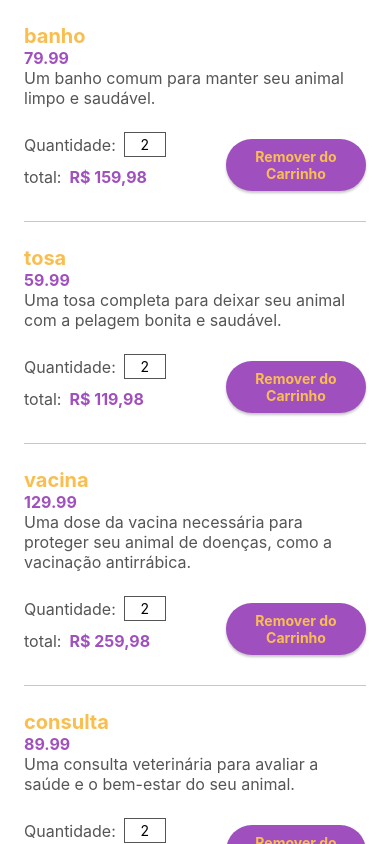
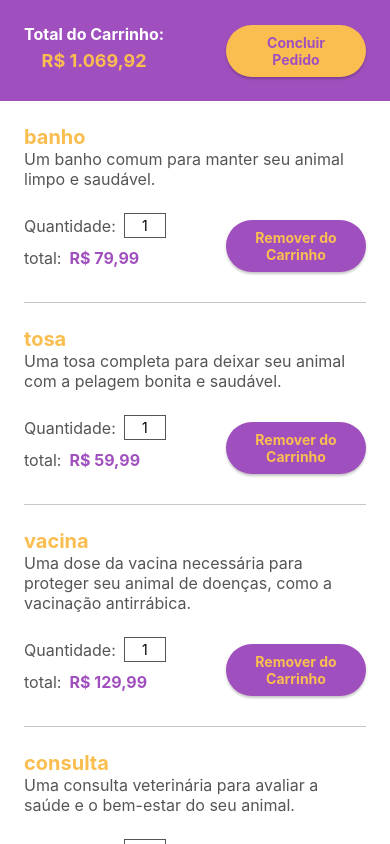
Before and after one commit to SergioLNeves/AppMobile-Gatito, a React Native app: screen / in a window 390 px wide. Built offline with nearby package versions, Linux system fonts and the light colour scheme.

Commit message:
Adiciona os status do carrinho de compras

```diff
--- a/package.json
+++ b/package.json
@@ -9,6 +9,8 @@
     "web": "expo start --web"
   },
   "dependencies": {
+    "@react-navigation/bottom-tabs": "^6.5.12",
+    "@react-navigation/native": "^6.1.10",
     "expo": "~50.0.7",
     "expo-status-bar": "~1.11.1",
     "intl": "^1.2.5",
--- a/src/componentes/Item/Item.tsx
+++ b/src/componentes/Item/Item.tsx
@@ -8,20 +8,22 @@ import { CustomItem } from "../../estilos";
 import CampoInteiro from "../../componentes/CampoInteiro/CampoInteiro";
 import Botao from "../../componentes/Botao/Botao";
 
+
+// Mock
 export const servicos = [
     {
         "id": 1,
         "nome": "banho",
         "preco": 79.99,
         "descricao": "Um banho comum para manter seu animal limpo e saudável.",
-        "quantidadeItem": 2
+        "quantidadeItem": 1
     },
     {
         "id": 2,
         "nome": "tosa",
         "preco": 59.99,
         "descricao": "Uma tosa completa para deixar seu animal com a pelagem bonita e saudável.",
-        "quantidadeItem": 2
+        "quantidadeItem": 1
     },
     {
         "id": 3,
@@ -29,48 +31,48 @@ export const servicos = [
         "preco": 129.99,
         "descricao": "Uma dose da vacina necessária para proteger seu animal de doenças, como a vacinação antirrábica."
         ,
-        "quantidadeItem": 2
+        "quantidadeItem": 1
     },
     {
         "id": 4,
         "nome": "consulta",
         "preco": 89.99,
         "descricao": "Uma consulta veterinária para avaliar a saúde e o bem-estar do seu animal.",
-        "quantidadeItem": 2
+        "quantidadeItem": 1
     },
     {
         "id": 5,
         "nome": "hospedagem",
         "preco": 149.99,
         "descricao": "Um serviço de hospedagem diária para garantir que seu animal seja bem cuidado enquanto você está fora.",
-        "quantidadeItem": 2
+        "quantidadeItem": 1
     },
     {
         "id": 6,
         "nome": "ração",
         "preco": 39.99,
         "descricao": "Uma ração premium para fornecer os nutrientes necessários para a saúde e a energia do seu animal.",
-        "quantidadeItem": 2
+        "quantidadeItem": 1
     },
     {
         "id": 7,
         "nome": "medicamento",
         "preco": 19.99,
         "descricao": "Um medicamento genérico para tratar diversas condições de saúde do seu animal, conforme prescrição veterinária.",
-        "quantidadeItem": 2
+        "quantidadeItem": 1
     },
     {
         "id": 8,
         "nome": "cirurgia",
         "preco": 499.99,
         "descricao": "Uma cirurgia de emergência para tratar casos graves que necessitam de intervenção imediata.",
-        "quantidadeItem": 2
+        "quantidadeItem": 1
     }
 ]
 
 
 
-export default function Item({ nome, preco, descricao, quantidadeItem}: { nome: string; preco: number; descricao: string; quantidadeItem:number}) {
+export default function Item({ nome, preco, descricao, quantidadeItem }: { nome: string; preco: number; descricao: string; quantidadeItem: number }) {
 
     const [quantidade, setQuantidade] = useState(quantidadeItem);
     const atualizaQuantidadeTotal = (novaQuantidade: any) => {
@@ -88,10 +90,7 @@ export default function Item({ nome, preco, descricao, quantidadeItem}: { nome:
     return (
         <>
             <View style={CustomItem.informacao}>
-                <View >
-                    <Text style={CustomItem.nome}>{nome}</Text>
-                    <Text style={CustomItem.preco}>{preco}</Text>
-                </View>
+                <Text style={CustomItem.nome}>{nome}</Text>
                 <Text style={CustomItem.descricao}>{descricao}</Text>
             </View>
             <View style={CustomItem.carrinho}>
--- /dev/null
+++ b/src/componentes/StatusCarrinho/StatusCarrinho.tsx
@@ -0,0 +1,24 @@
+import { Text, View } from "react-native";
+import estilos, { EstiloStatusCarrinho } from "../../estilos";
+import Botao from "../Botao/Botao";
+
+
+interface TotalProps {
+    total: number;
+}
+
+export default function StatusCarrinho({total}: TotalProps) {
+    return <View style={EstiloStatusCarrinho.conteudo}>
+        <View style={EstiloStatusCarrinho.total}>
+            <Text style={EstiloStatusCarrinho.descricao}>Total do Carrinho:</Text>
+            <Text style={EstiloStatusCarrinho.valor}>{
+                Intl.NumberFormat('pt-BR', {
+                    style: 'currency', currency: 'BRL'
+                }).format(total)}</Text>
+
+        </View>
+        <View style={EstiloStatusCarrinho.botao}>
+            <Botao valor='Concluir Pedido' invertido acao={() => { }}/>
+        </View>
+    </View>
+}
--- a/src/estilos.tsx
+++ b/src/estilos.tsx
@@ -86,3 +86,32 @@ export function CustomButao(pequeno = false, invertido = false) {
         }
     });
 }
+
+export const EstiloStatusCarrinho = StyleSheet.create({
+    conteudo: {
+      backgroundColor: cores.roxo,
+      flexDirection: 'row',
+      justifyContent: 'space-around',
+      alignItems: 'center',
+      flexWrap: 'wrap',
+      padding: 24,
+    },
+    total: {
+      alignItems: 'center',
+    },
+    descricao: {
+      fontSize: 16,
+      color: cores.claro,
+      fontWeight: 'bold',
+    },
+    valor: {
+      fontSize: 18,
+      fontWeight: 'bold',
+      marginVertical: 6,
+      color: cores.laranja,
+    },
+    botao: {
+      flexGrow: 1,
+      alignItems: 'flex-end',
+    },
+  });
--- a/src/telas/Carrinho/Carrinho.tsx
+++ b/src/telas/Carrinho/Carrinho.tsx
@@ -3,17 +3,24 @@ import {
 } from "react-native";
 
 import Item, { servicos } from "../../componentes/Item/Item";
-import {TelaPadrao} from "../../componentes/TelaPadrao/TelaPadrao";
+import { TelaPadrao } from "../../componentes/TelaPadrao/TelaPadrao";
+import StatusCarrinho from "../../componentes/StatusCarrinho/StatusCarrinho";
 
 
 export const Carrinho = () => {
+  const total = servicos.reduce((soma, {preco, quantidadeItem}) => soma + (preco * quantidadeItem), 0);
+
   return (
-    <TelaPadrao childrean={<FlatList
-      data={servicos}
-      removeClippedSubviews={false}
-      renderItem={({ item }) => <Item {...item} />}
-      keyExtractor={({ id }) => String(id)}
-    />}
+    <TelaPadrao childrean={<>
+     <StatusCarrinho total={total} />
+      <FlatList
+        data={servicos}
+        removeClippedSubviews={false}
+        renderItem={({ item }) => <Item {...item} />}
+        keyExtractor={({ id }) => String(id)}
+      />
+      </>
+    }
     />
   );
 };
```
Also changed, not shown: 1 other file (tests, documents, lock files or other folders).
